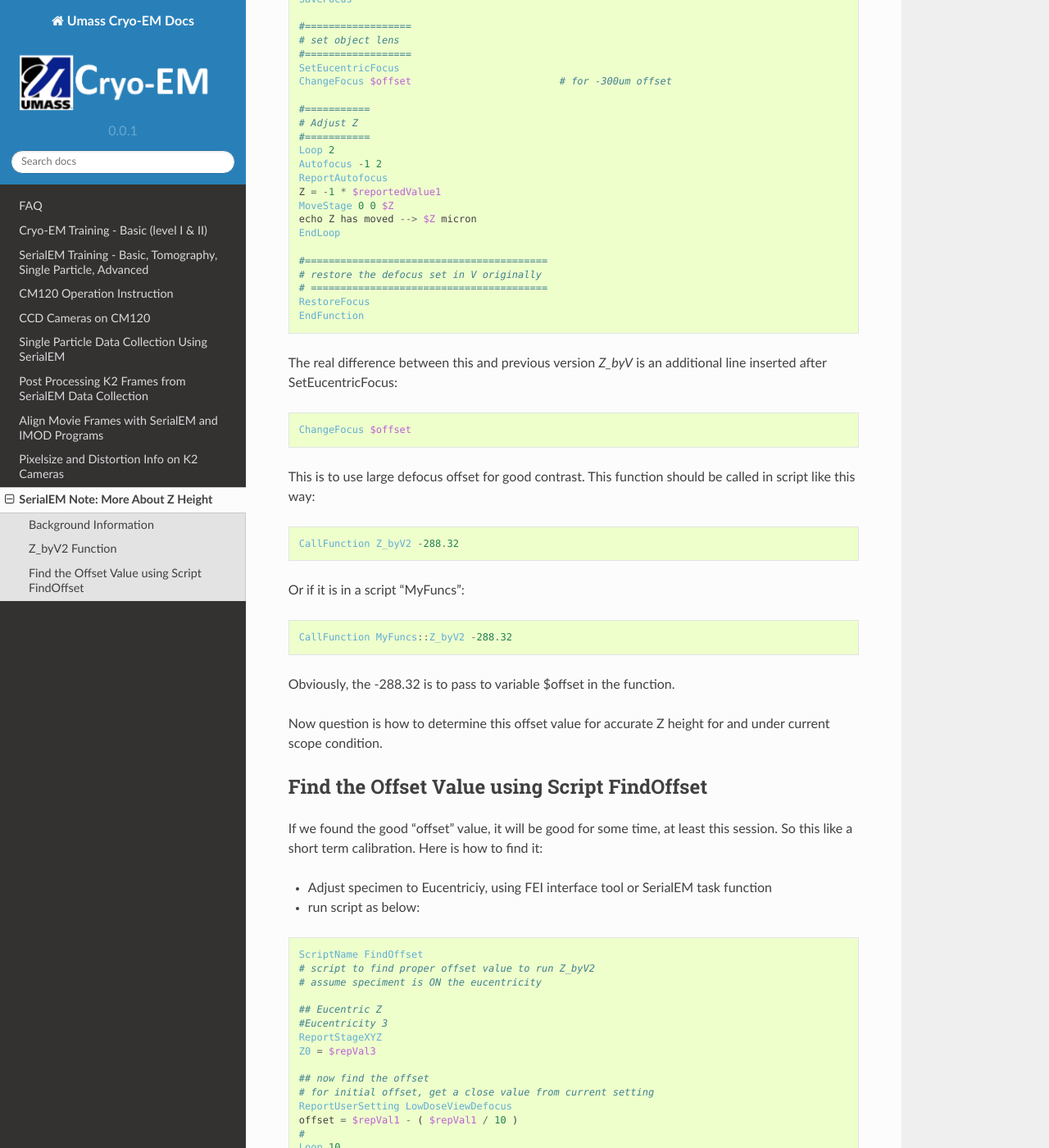
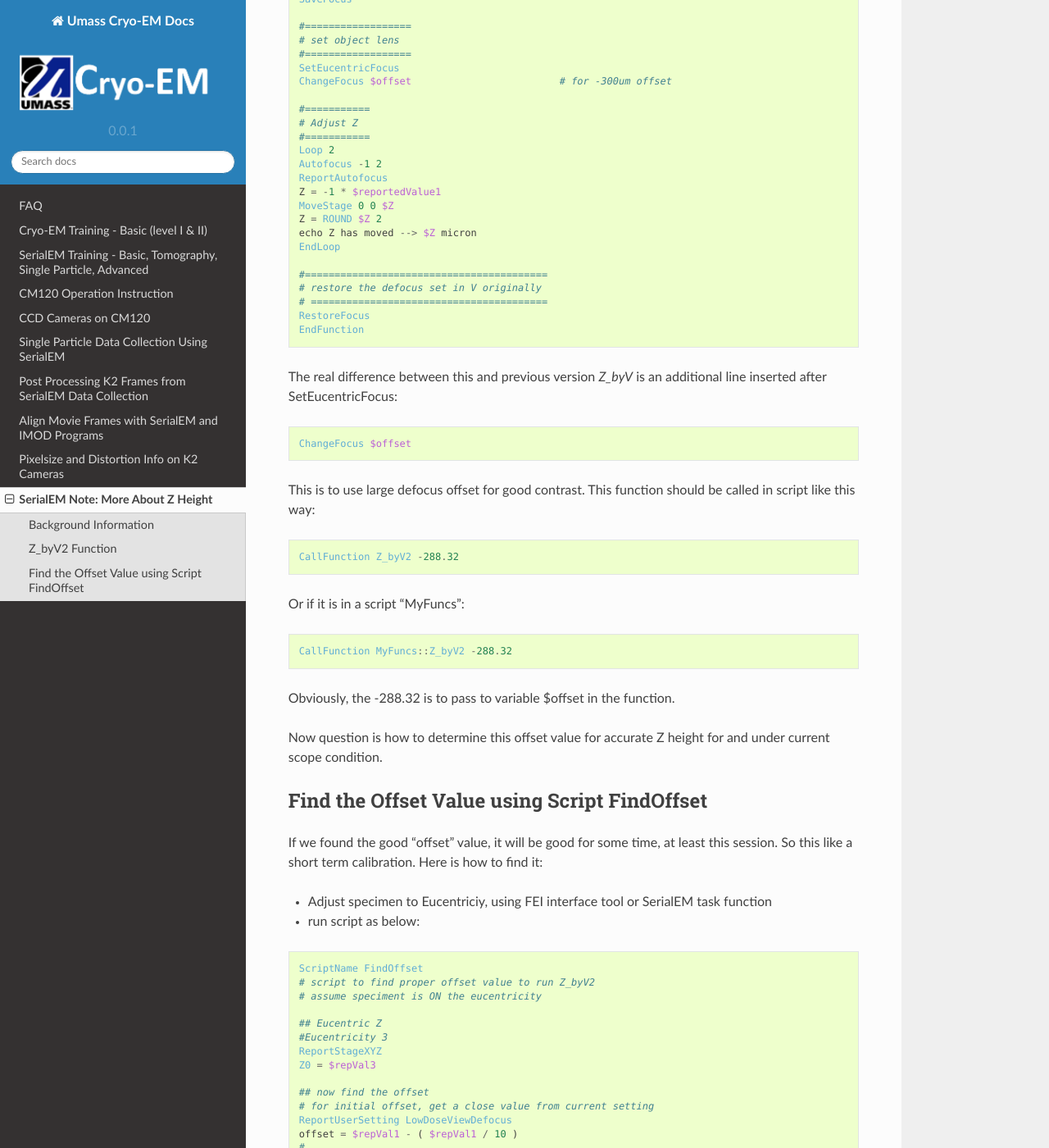
Before and after one commit to xuchen66/sphinx-emdocs, a Sphinx documentation site: the page built from source/serialEM-note-more-about-z-height.rst, in a window 1280 px wide and 1400 px high, scrolled down 1326 px. Shown: the whole window at 82% size. Built offline with Sphinx 7.4.7 and the Read the Docs theme 2.0.0, drawn with Linux system fonts in a browser that asks for light colours; pages that are not in the unit, such as notebooks, are missing from menus.

Commit message:
Update serialEM-note-more-about-z-height.rst

```diff
--- a/source/serialEM-note-more-about-z-height.rst
+++ b/source/serialEM-note-more-about-z-height.rst
@@ -68,6 +68,7 @@
    ReportAutofocus
    Z = -1 * $reportedValue1
    MoveStage 0 0 $Z
+   Z = ROUND $Z 2
    echo Z has moved --> $Z micron
    EndLoop
 
@@ -132,7 +133,7 @@
    diffZ = $Z - $Z0
    echo $diffZ
       If ABS $diffZ < 0.5
-         offset = ROUND $offset 1
+         offset = ROUND $offset 2
          echo >>> Found "offset" is $offset
          echo >>> run "Z_byZ2 $offset"
          exit
```
